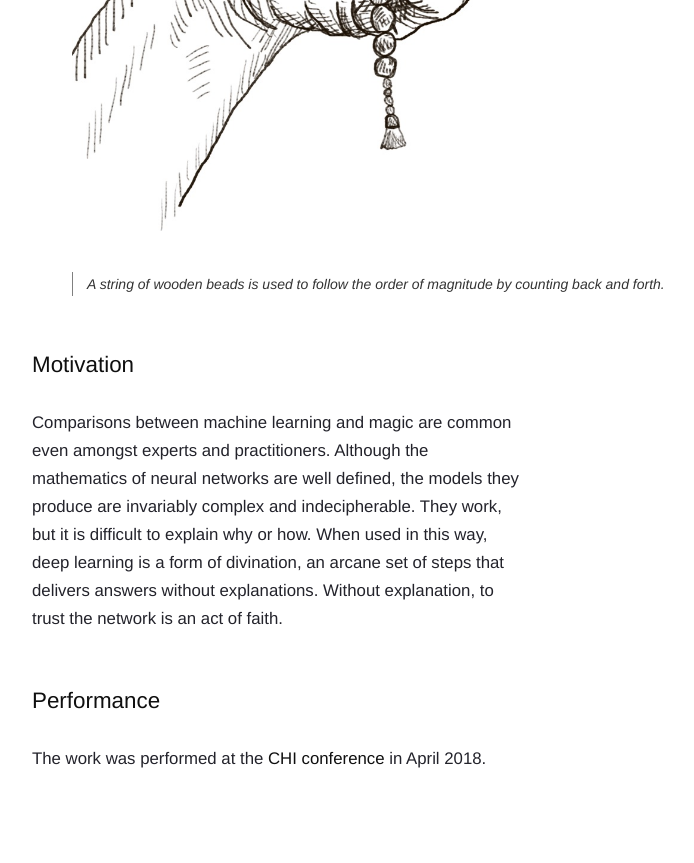
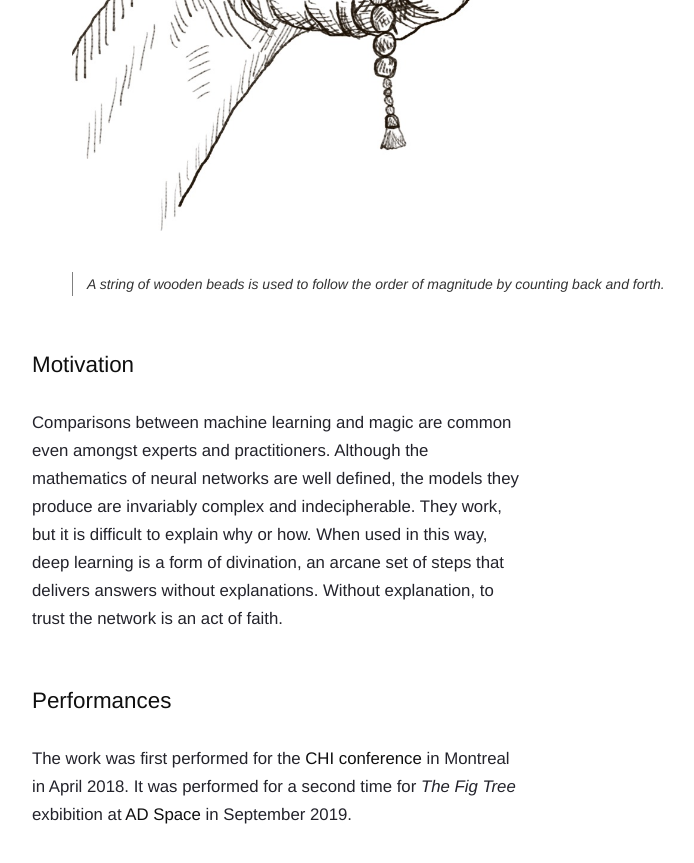
Before and after one commit to kieranbrowne/kieranbrowne.github.io, a Jekyll site: the page built from _works/2018-4-21-the-other-side.md, in a window 1280 px wide and 900 px high, scrolled down 2691 px. Shown: the top 863 px of the window, without its empty margins (418-1112 px from the left). Built offline with Jekyll 4.4.1, drawn with Linux system fonts in a browser that asks for light colours.

Commit message:
updated bio

```diff
--- a/_works/2018-4-21-the-other-side.md
+++ b/_works/2018-4-21-the-other-side.md
@@ -25,6 +25,7 @@ Reading aloud from a book, one member of the séance instructs the others to rot
 
 Comparisons between machine learning and magic are common even amongst experts and practitioners. Although the mathematics of neural networks are well defined, the models they produce are invariably complex and indecipherable. They work, but it is difficult to explain why or how. When used in this way, deep learning is a form of divination, an arcane set of steps that delivers answers without explanations. Without explanation, to trust the network is an act of faith.
 
-### Performance
+### Performances
 
-The work was performed at the [CHI conference](https://chi2018.acm.org/) in April 2018.
+The work was first performed for the [CHI conference](https://chi2018.acm.org/) in Montreal in April 2018.
+It was performed for a second time for *The Fig Tree* exbibition at [AD Space](https://www.arc.unsw.edu.au/art-design/ad-space) in September 2019.
--- a/bio.html
+++ b/bio.html
@@ -19,6 +19,9 @@ Kieran Browne is a Canberra based artist. He was born in a mining town in wester
 <p>In 2018, he exhibited a work 'Trace' in the National Gallery of Australia.</p>
 
 <h2>Exhibitions / Performances</h2>
+<p>
+2020, <i>smoke</i><br><a href="https://services.anu.edu.au/campus-environment/facilities-maps/big-band-room">Big Band Room</a>, Canberra ACT
+</p>
 <p>
 2019, <i>The Fig Tree</i><br><a href="https://www.arc.unsw.edu.au/art-design/ad-space">AD Space</a>, Sydney NSW
 </p>
```
Also changed, not shown: other parts of bio.html (+1 -1 lines).
